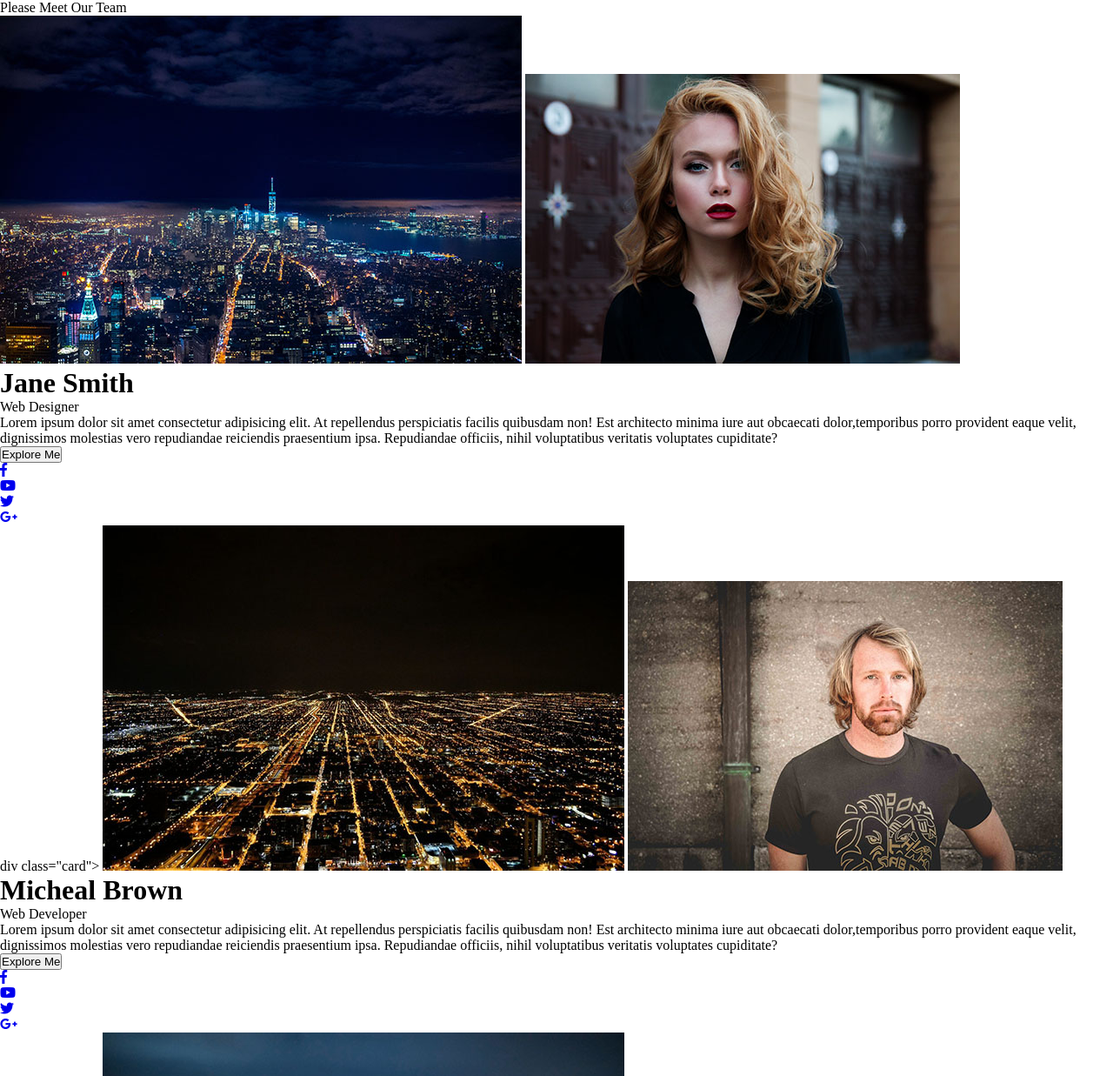
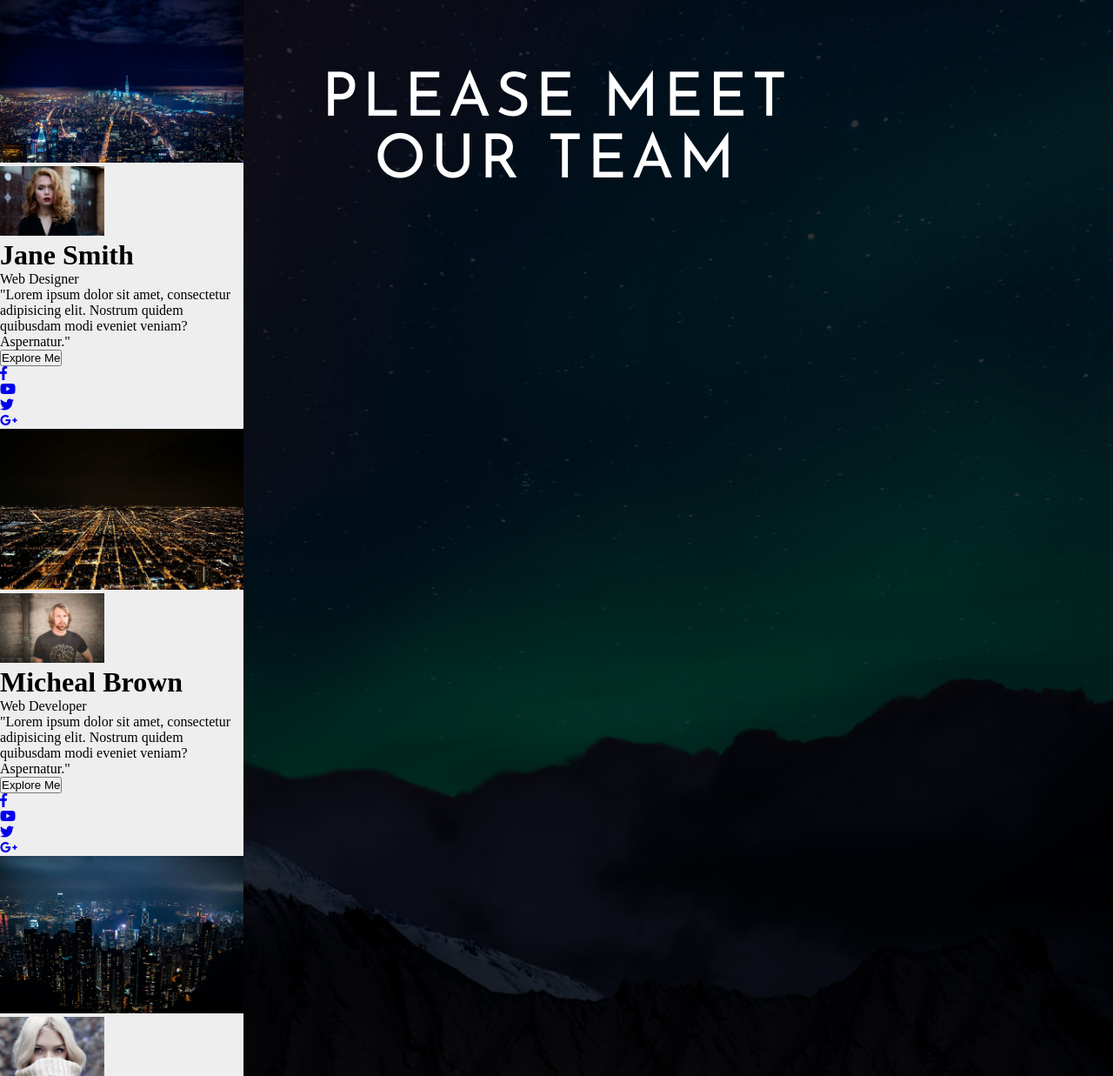
Before and after one commit to jahman07104/Profile_cards, a plain HTML site: page index.html in a window 1280 px wide. Shown: the top 1237 px of the page at 87% size. Drawn offline with Linux system fonts and the light colour scheme.

Commit message:
add card content

```diff
--- a/index.html
+++ b/index.html
@@ -8,83 +8,86 @@
       rel="stylesheet"
       href="https://use.fontawesome.com/releases/v5.3.1/css/all.css"
       integrity="sha384-mzrmE5qonljUremFsqc01SB46JvROS7bZs3IO2EmfFsd15uHvIt+Y8vEf7N7fWAU"
-      crossorigin="anonymous"
-    />
+      crossorigin="anonymous">
     <link
       href="https://fonts.googleapis.com/css?family=Josefin+Sans:300,300i,400,400i,600|Montserrat:300,300i,400,400i,500,500i,600,600i,700|Ubuntu:300,300i,400,400i,500,500i,700"
-      rel="stylesheet"
-    />
-    <link rel="stylesheet" href="style.css" />
+      rel="stylesheet">
+    <link rel="stylesheet" href="style.css" >
     <title>Profile Cards</title>
   </head>
   <body>
     <div class="container">
-      <div class="heading">Please Meet Our Team</div>
+      <div class="heading">Please Meet Our Team
+      </div>
 
-      <div class="card=wrapper">
+      <div class="cards-wrapper">
         <div class="card">
           <img src="images/img-top1.jpeg" class="image-top" />
           <img src="images/img1.jpeg" class="profile-image" />
           <h1 class="fullname">Jane Smith</h1>
           <p class="job">Web Designer</p>
-          <p class="about-me">
-            Lorem ipsum dolor sit amet consectetur adipisicing elit. At
-            repellendus perspiciatis facilis quibusdam non! Est architecto
-            minima iure aut obcaecati dolor,temporibus porro provident eaque
-            velit, dignissimos molestias vero repudiandae reiciendis praesentium
-            ipsa. Repudiandae officiis, nihil voluptatibus veritatis voluptates
-            cupiditate?
-          </p>
-          <button type='button'>Explore Me</button>
+          <p class="about-me">"Lorem ipsum dolor sit amet, consectetur adipisicing elit. Nostrum quidem quibusdam modi eveniet veniam? Aspernatur."</p>
+          <button type="button">Explore Me</button>
           <ul class="social-icons">
-             <li><a href="#"><i class="fab fa-facebook-f"></i></a></li>
-             <li><a href="#"><i class="fab fa-youtube"></i></a></li>
-             <li><a href="#"><i class="fab fa-twitter"></i></a></li>
-             <li><a href="#"><i class="fab fa-google-plus-g"></i></a></li>
+            <li>
+              <a href="#"><i class="fab fa-facebook-f"></i></a>
+            </li>
+            <li>
+              <a href="#"><i class="fab fa-youtube"></i></a>
+            </li>
+            <li>
+              <a href="#"><i class="fab fa-twitter"></i></a>
+            </li>
+            <li>
+              <a href="#"><i class="fab fa-google-plus-g"></i></a>
+            </li>
           </ul>
         </div>
-        div class="card">
+        <div class="card">
          <img src="images/img-top2.jpeg" class="image-top" />
          <img src="images/img2.jpeg" class="profile-image" />
          <h1 class="fullname">Micheal Brown</h1>
          <p class="job">Web Developer</p>
-          <p class="about-me">
-            Lorem ipsum dolor sit amet consectetur adipisicing elit. At
-            repellendus perspiciatis facilis quibusdam non! Est architecto
-            minima iure aut obcaecati dolor,temporibus porro provident eaque
-            velit, dignissimos molestias vero repudiandae reiciendis praesentium
-            ipsa. Repudiandae officiis, nihil voluptatibus veritatis voluptates
-            cupiditate?
-          </p>
-          <button type='button'>Explore Me</button>
+         <p class="about-me">"Lorem ipsum dolor sit amet, consectetur adipisicing elit. Nostrum quidem quibusdam modi eveniet veniam? Aspernatur."</p>
+         <button type="button">Explore Me</button>
          <ul class="social-icons">
-             <li><a href="#"><i class="fab fa-facebook-f"></i></a></li>
-             <li><a href="#"><i class="fab fa-youtube"></i></a></li>
-             <li><a href="#"><i class="fab fa-twitter"></i></a></li>
-             <li><a href="#"><i class="fab fa-google-plus-g"></i></a></li>
+            <li>
+              <a href="#"><i class="fab fa-facebook-f"></i></a>
+            </li>
+            <li>
+              <a href="#"><i class="fab fa-youtube"></i></a>
+            </li>
+            <li>
+              <a href="#"><i class="fab fa-twitter"></i></a>
+            </li>
+            <li>
+              <a href="#"><i class="fab fa-google-plus-g"></i></a>
+            </li>
           </ul>
        </div>
-        div class="card">
+       <div class="card">
          <img src="images/img-top3.jpeg" class="image-top" />
          <img src="images/img3.jpeg" class="profile-image" />
          <h1 class="fullname">Helen Doe</h1>
          <p class="job">Graphic Designer</p>
-          <p class="about-me">
-            Lorem ipsum dolor sit amet consectetur adipisicing elit. At
-            repellendus perspiciatis facilis quibusdam non! Est architecto
-            minima iure aut obcaecati dolor,temporibus porro provident eaque
-            velit, dignissimos molestias vero repudiandae reiciendis praesentium
-            ipsa. Repudiandae officiis, nihil voluptatibus veritatis voluptates
-            cupiditate?
-          </p>
-          <button type='button'>Explore Me</button>
+         <p class="about-me">"Lorem ipsum dolor sit amet, consectetur adipisicing elit. Nostrum quidem quibusdam modi eveniet veniam? Aspernatur."</p>
+         <button type="button">Explore Me</button>
          <ul class="social-icons">
-             <li><a href="#"><i class="fab fa-facebook-f"></i></a></li>
-             <li><a href="#"><i class="fab fa-youtube"></i></a></li>
-             <li><a href="#"><i class="fab fa-twitter"></i></a></li>
-             <li><a href="#"><i class="fab fa-google-plus-g"></i></a></li>
+            <li>
+              <a href="#"><i class="fab fa-facebook-f"></i></a>
+            </li>
+            <li>
+              <a href="#"><i class="fab fa-youtube"></i></a>
+            </li>
+            <li>
+              <a href="#"><i class="fab fa-twitter"></i></a>
+            </li>
+            <li>
+              <a href="#"><i class="fab fa-google-plus-g"></i></a>
+            </li>
           </ul>
        </div>
+
       </div>
     </div>
     <script src="app.js"></script>
--- a/style.css
+++ b/style.css
@@ -1,3 +1,50 @@
-*{
-    margin: 0;
-    padding: 0;
+* {
+  margin: 0;
+  padding: 0;
+}
+
+.container {
+  width: 100%;
+  height: 100%;
+  background: linear-gradient(rgba(0, 0, 0, 0.8), rgba(0, 0, 0, 0.8)),
+    url(images/bg.jpeg) center no-repeat;
+  background-size: cover;
+}
+
+.heading {
+  color: #fff;
+  font-size: 70px;
+  position: absolute;
+  top: 10%;
+  left: 50%;
+  transform: translateX(-50%);
+  font-family: 'Josefin Sans', sans-serif;
+  text-transform: uppercase;
+  letter-spacing: 5px;
+  text-align: center;
+}
+
+
+.card-wrapper {
+    width: 80%;
+    display: flex;
+    justify-content: space-evenly;
+    position: relative;
+    top: 35%;
+    left: 50%;
+    transform: translateX(-50%);
+
+}
+
+.card {
+    width: 280px;
+    background-color: #eee;
+}
+
+.image-top {
+    width: 100%;
+}
+
+.profile-image {
+width: 120px;
+}
```
Lines whose indentation alone changed are shown as unchanged.
